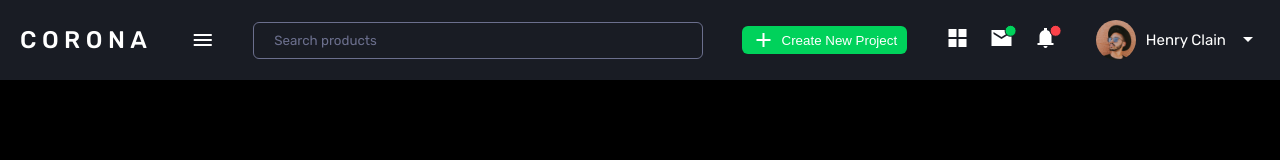
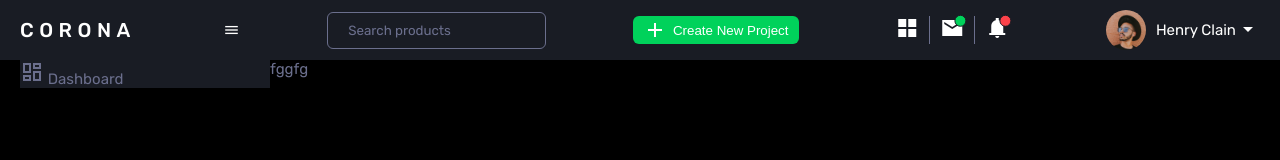
Before and after one commit to khreptunyevhen/admin-panel, a plain HTML site: page index.html in a window 1280 px wide. Drawn offline with nearby package versions, Linux system fonts and the light colour scheme.

Commit message:
header bug fix

```diff
--- a/index.html
+++ b/index.html
@@ -8,7 +8,7 @@
   <link rel="stylesheet" href="https://fonts.googleapis.com/css2?family=Material+Symbols+Sharp:opsz,wght,FILL,GRAD@20..48,100..700,0..1,-50..200" />
   <!-- STYLESHEET -->
   <link rel="stylesheet" href="css/main.min.css">
-  <title>Document</title>
+  <title>CORONA admin panel</title>
 </head>
 <body>
   <header class="header">
@@ -53,6 +53,7 @@
       </div>
       <div class="header__user user">
         <img src="./img/user.jpg" alt="user photo" class="user__photo">
+        <div class="user__info">
           <p class="user__name">Henry Clain</p>
           <button class="user__btn">
             <span class="material-symbols-sharp">
@@ -61,7 +62,31 @@
           </button>
         </div>
       </div>
+    </div>
   </header>
   <!-- END OF HEADER -->
+  <section>
+    <h1 class="hidden">CORONA admin panel</h1>
+    <div class="container main-grid">
+      <aside class="sidebar">
+        <nav class="sidebar__nav nav">
+          <ul class="nav__body">
+            <li class="nav__item">
+              <a href="#!" class="nav__link">
+                <span class="material-symbols-sharp">
+                  dashboard
+                </span>
+                <span class="nav__link-text">Dashboard</span>
+              </a>
+            </li>
+          </ul>
+        </nav>
+      </aside>
+      <!-- END OF SIDEBAR -->
+      <main class="main-section">
+        fggfg
+      </main>
+    </div>
+  </section>
 </body>
 </html>
--- a/scss/_header.scss
+++ b/scss/_header.scss
@@ -2,19 +2,30 @@
   background-color: var(--primary-color);
   color: var(--light-color);
 
+  position: fixed;
+  top: 0;
+  left: 0;
+  right: 0;
+  width: 100vw;
+  padding: 10px 0;
+  min-height: 60px;
+
   &__container {
     @include flex-jc-center;
-  }
-  &__logo {
+    gap: 20px;
+
+    & > .material-symbols-sharp {
+      font-size: 18px;
+    }
   }
   &__form {
+
   }
   &__list {
+
   }
   &__btn {
     margin-right: 0;
-  }
-  &__user {
   }
 
   .material-symbols-sharp {
@@ -22,8 +33,10 @@
     cursor: pointer;
   }
   .form-search {
+    max-width: 560px;
+
     input {
-      width: 450px;
+      width: 100%;
       border-radius: var(--box-border-radius);
       border: 1px solid var(--primary-text-color);
       background-color: transparent;
--- a/scss/_list.scss
+++ b/scss/_list.scss
@@ -2,24 +2,30 @@
 
   &__body {
     @include flex-jc-center;
-    gap: 20px;
+
   }
-  &__item-success,
-  &__item-danger {
+  &__item {
+    padding: 0 10px;
+  }
+  &__item:not(:last-child) {
+    border-right: 1px solid var(--primary-text-color);
+  }
+  &__item-success .material-symbols-sharp,
+  &__item-danger .material-symbols-sharp {
     position: relative;
   }
-  &__item-success::after,
-  &__item-danger::after {
+  &__item-success .material-symbols-sharp::after,
+  &__item-danger .material-symbols-sharp::after {
     @include circle;
     border: 1px solid var(--primary-color);
     top: 0;
     right: 0;
-    transform: translate(30%, -10%);
+    transform: translate(20%, -10%);
   }
-  &__item-success::after {
+  &__item-success .material-symbols-sharp::after {
     background-color: var(--success-color);
   }
-  &__item-danger::after {
+  &__item-danger .material-symbols-sharp::after {
     background-color: var(--danger-color);
   }
 }
--- a/scss/_logo.scss
+++ b/scss/_logo.scss
@@ -1,6 +1,6 @@
 .logo {
   text-transform: uppercase;
-  font-size: 24px;
+  font-size: 20px;
   font-weight: 500;
   letter-spacing: 5.5px;
 }
--- /dev/null
+++ b/scss/_sidebar.scss
@@ -0,0 +1,3 @@
+.sidebar {
+  background-color: var(--primary-color);
+}
--- a/scss/_user.scss
+++ b/scss/_user.scss
@@ -9,6 +9,9 @@
     border-radius: var(--size);
     overflow: hidden;
   }
+  &__info {
+    @include flex-jc-center;
+  }
 
   .material-symbols-sharp {
     cursor: pointer;
--- a/scss/main.scss
+++ b/scss/main.scss
@@ -7,6 +7,7 @@
 
 // BLOCKS
 @import '_header.scss';
+@import '_sidebar.scss';
 
 // COMPONENTS
 @import '_logo';
@@ -49,6 +50,17 @@ input {
 }
 
 .container {
-  padding: 20px;
+  max-width: 2000px;
+  padding: 0 20px;
   margin: 0 auto;
 }
+
+.main-grid {
+  display: grid;
+  grid-template-columns: 250px 1fr;
+  padding-top: 60px;
+}
+
+.hidden {
+  display: none;
+}
```
Also changed, not shown: css/main.min.css. Lines whose indentation alone changed are shown as unchanged.
